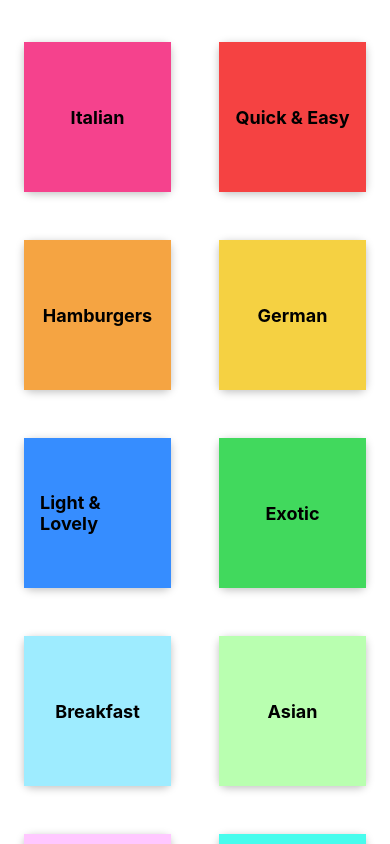
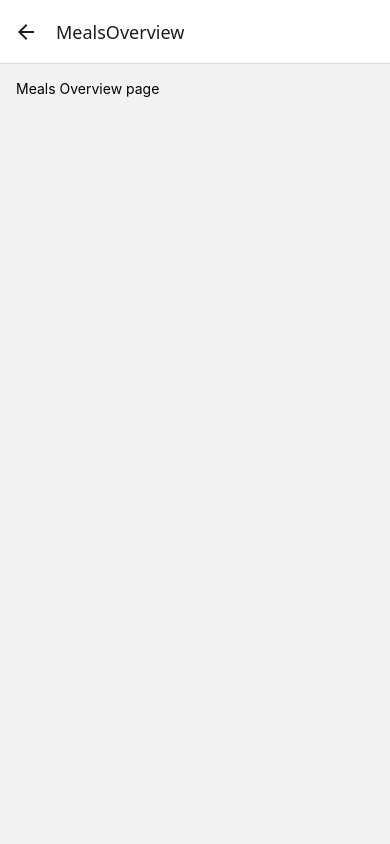
Before and after one commit to sailakshmy/reactNativeMealsApp, a React Native app in the folder mealsApp/: screen /MealsOverview in a window 390 px wide. Built offline with nearby package versions, Linux system fonts and the light colour scheme.

Commit message:
Installed the react-navigation package and added the 2 screens for basic navigation facility

```diff
--- a/mealsApp/App.js
+++ b/mealsApp/App.js
@@ -1,11 +1,21 @@
+import { NavigationContainer } from "@react-navigation/native";
+import { createNativeStackNavigator } from "@react-navigation/native-stack";
 import { StatusBar } from "expo-status-bar";
 import { StyleSheet } from "react-native";
 import CategoriesScreen from "./screens/CategoriesScreen";
+import MealsOverviewScreen from "./screens/MealsOverviewScreen";
+
+const Stack = createNativeStackNavigator();
 
 export default function App() {
   return (
     <>
-      <CategoriesScreen />
+      <NavigationContainer>
+        <Stack.Navigator>
+          <Stack.Screen name="MealCategories" component={CategoriesScreen} />
+          <Stack.Screen name="MealsOverview" component={MealsOverviewScreen} />
+        </Stack.Navigator>
+      </NavigationContainer>
       <StatusBar style="light" />
     </>
   );
--- a/mealsApp/components/CategoryGridTile.js
+++ b/mealsApp/components/CategoryGridTile.js
@@ -1,7 +1,7 @@
 import React from "react";
 import { Platform, Pressable, StyleSheet, Text, View } from "react-native";
 
-const CategoryGridTile = ({ category }) => {
+const CategoryGridTile = ({ category, onPress }) => {
   return (
     <View style={[styles.gridItem, { backgroundColor: category.color }]}>
       <Pressable
@@ -10,6 +10,7 @@
           pressed ? styles.buttonPressed : null,
         ]}
         android_ripple={{ color: "#ccc" }}
+        onPress={onPress}
       >
         <View
           style={[styles.innerContainer, { backgroundColor: category.color }]}
--- a/mealsApp/package.json
+++ b/mealsApp/package.json
@@ -9,10 +9,14 @@
     "web": "expo start --web"
   },
   "dependencies": {
+    "@react-navigation/native": "^7.0.15",
+    "@react-navigation/native-stack": "^7.2.1",
     "expo": "~52.0.38",
     "expo-status-bar": "~2.0.1",
     "react": "18.3.1",
-    "react-native": "0.76.7"
+    "react-native": "0.76.7",
+    "react-native-safe-area-context": "4.12.0",
+    "react-native-screens": "~4.4.0"
   },
   "devDependencies": {
     "@babel/core": "^7.20.0"
--- a/mealsApp/screens/CategoriesScreen.js
+++ b/mealsApp/screens/CategoriesScreen.js
@@ -3,11 +3,15 @@
 import CategoryGridTile from "../components/CategoryGridTile";
 import { CATEGORIES } from "../data/dummy-data";
 
-const renderCategoryItem = (item) => {
-  return <CategoryGridTile category={item?.item} />;
-};
-
-const CategoriesScreen = () => {
+const CategoriesScreen = ({ navigation }) => {
+  const renderCategoryItem = (item) => {
+    const onPressCategoryItem = () => {
+      navigation.navigate("MealsOverview");
+    };
+    return (
+      <CategoryGridTile category={item?.item} onPress={onPressCategoryItem} />
+    );
+  };
   return (
     <>
       <FlatList
--- /dev/null
+++ b/mealsApp/screens/MealsOverviewScreen.js
@@ -0,0 +1,20 @@
+import React from "react";
+import { StyleSheet, Text, View } from "react-native";
+
+const MealsOverviewScreen = () => {
+  //   const filteredMeal = MEALS?.filter();
+
+  return (
+    <View style={styles.container}>
+      <Text>Meals Overview page</Text>
+    </View>
+  );
+};
+
+const styles = StyleSheet.create({
+  container: {
+    flex: 1,
+    padding: 16,
+  },
+});
+export default MealsOverviewScreen;
```
Also changed, not shown: 1 other file (tests, documents, lock files or other folders).
